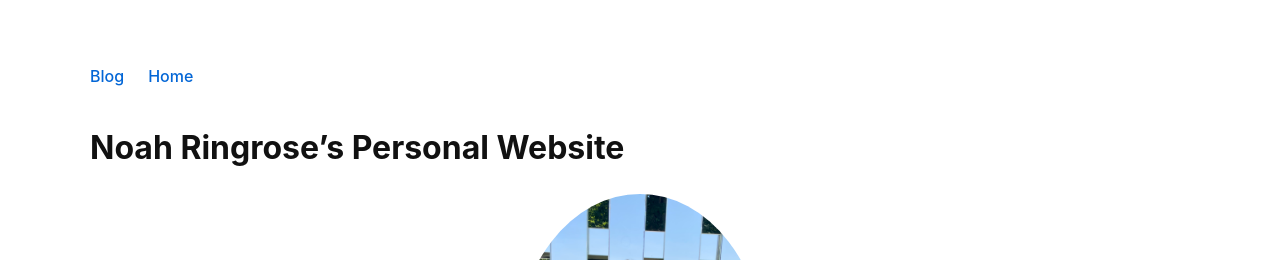
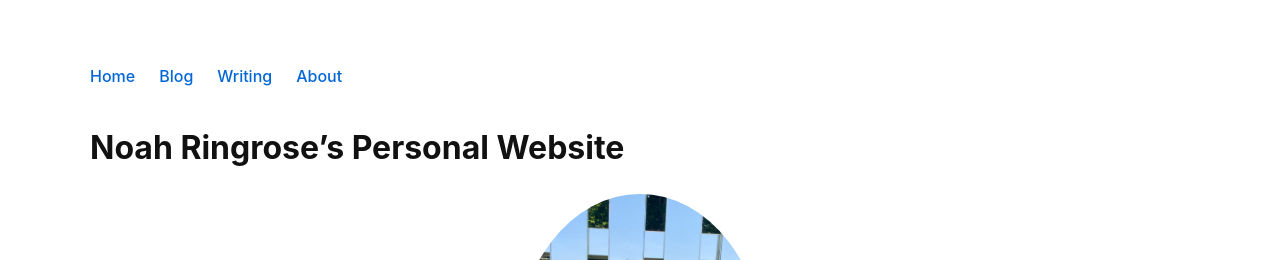
Before and after one commit to noahringrose/noahringrose.github.io, a Jekyll site: the page built from index.md, in a window 1280 px wide. Shown: the top 260 px of the page. Built offline with Jekyll 4.4.1, drawn with Linux system fonts in a browser that asks for light colours.

Commit message:
Update default.html

```diff
--- a/_layouts/default.html
+++ b/_layouts/default.html
@@ -70,22 +70,10 @@
   <header>
    <nav>
   <ul>
-        {% for page in site.pages %}
-          {% if page.name == "index.md" %}
     <li><a href="{{ "/" | relative_url }}">Home</a></li>
-          {% endif %}
-          {% if page.name == "blog.md" %}
     <li><a href="{{ "/blog.html" | relative_url }}">Blog</a></li>
-          {% endif %}
-          {% if page.name == "about.md" %}
+    <li><a href="{{ "/writing/" | relative_url }}">Writing</a></li>
     <li><a href="{{ "/about.html" | relative_url }}">About</a></li>
-          {% endif %}
-        {% endfor %}
-        {% if page.name == "writing.md" %}
-
-  <li><a href="{{ "/writing.html" | relative_url }}">Writing</a></li>
-
-{% endif %}
   </ul>
 </nav>
   </header>
```
Lines whose indentation alone changed are shown as unchanged.
